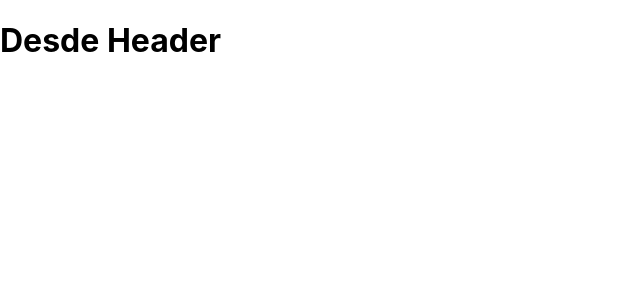
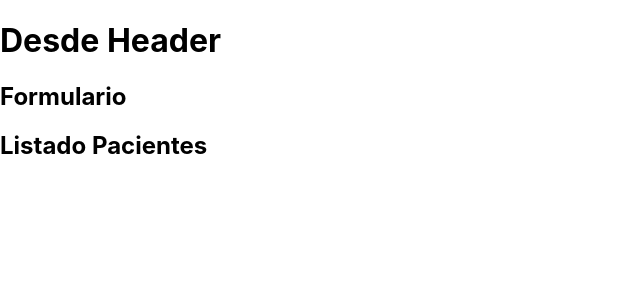
Before and after one commit to EricMI-JS/citas_react_vite, a React (Vite) app: page / in a window 1280 px wide. Shown: the top 300 px of the page, without its empty margins (0-640 px from the left). Built offline with nearby package versions, Linux system fonts and the light colour scheme.

Commit message:
Se agrego Formulario.jsx y ListadoPacientes.jsx

```diff
--- a/src/App.jsx
+++ b/src/App.jsx
@@ -1,12 +1,15 @@
-import Header from "./components/Header"
+import Formulario from "./components/Formulario";
+import Header from "./components/Header";
+import ListadoPacientes from "./components/ListadoPacientes";
 
 function App() {
-
   return (
     <>
       <Header />
+      <Formulario />
+      <ListadoPacientes />
     </>
-  )
+  );
 }
 
-export default App
+export default App;
--- a/src/components/Formulario.jsx
+++ b/src/components/Formulario.jsx
@@ -0,0 +1,9 @@
+function Formulario() {
+  return (
+    <div>
+      <h2>Formulario</h2>
+    </div>
+  );
+}
+
+export default Formulario;
--- /dev/null
+++ b/src/components/ListadoPacientes.jsx
@@ -0,0 +1,11 @@
+import React from "react";
+
+const ListadoPacientes = () => {
+  return (
+    <div>
+      <h2>Listado Pacientes</h2>
+    </div>
+  );
+};
+
+export default ListadoPacientes;
```
